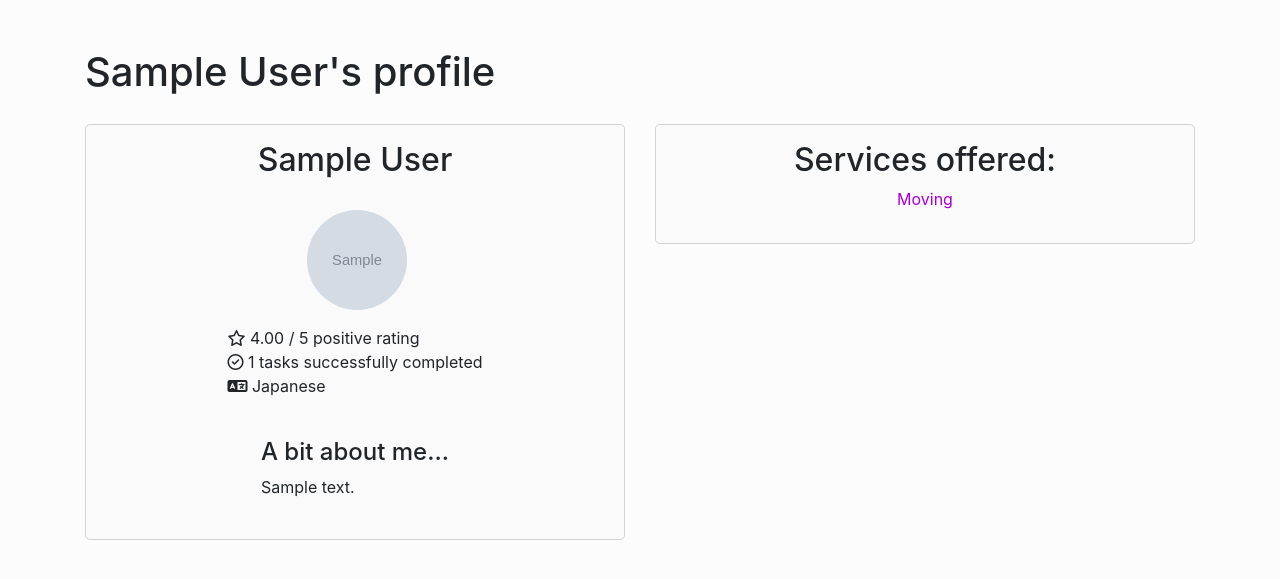
After one commit to j-scu486/taskusagi, a Django app: page /accounts/tasker_profile/1 in a window 1280 px wide. The commit adds this page. Shown: the top 579 px of the page. Run offline with Django 3.2, Linux system fonts and the light colour scheme; tables that the repository leaves empty hold one stand-in row (values such as "Sample post"); grey boxes marked "Sample" are stand-in pictures; some libraries are stand-ins or nearby versions.

Commit message:
tasker profile page

```diff
--- a/templates/dashboard.html
+++ b/templates/dashboard.html
@@ -87,8 +87,8 @@
                     <div class="info-2">
                         <p>{{ tasker.user.bio|truncatechars:80 }}</p>
                     </div>
-                    <div class="info-3">
-                        <a href="">Link to more info</a>
+                    <div class="info-3 my-4">
+                        <a href="{% url 'user:tasker-profile' tasker.user.id %}">View tasker profile</a>
                     </div>
                 </div>
                 {% endfor %}
--- /dev/null
+++ b/templates/users/tasker_profile.html
@@ -0,0 +1,51 @@
+{% extends 'base.html' %}
+
+{% block content %}
+
+<section id="tasker-profile">
+    <div class="container">
+        <h1 class="mt-5">{{ tasker }}'s profile </h1>
+
+        <div class="row">
+            <div class="col-md-6">
+                <div class="card-custom-2">
+                    <div class="info-1">
+                       <div class="info-container">
+                           <h2 style="text-align: center;">{{ tasker }}</h2>
+                           <div class="picture-container" style="margin: 1rem 0;">
+                            <div class="picture">
+                                <div class="profile-image" style="background-image: url({{ tasker.user.profile_picture.url }})"></div>
+                            </div>
+                        </div>
+                           <ul>
+                               <li><i class="far fa-star"></i> {{ tasker.rating }} / 5 positive rating</li>
+                               <li><i class="far fa-check-circle"></i> {{ tasker.completed }} tasks successfully completed</li>
+                               <li><i class="fas fa-language"></i> {{ tasker.user.get_language }}</li>
+                           </ul>
+                       </div>
+                    </div>
+                    <div class="info-2">
+                        <h4 class="mt-4">A bit about me...</h4>
+                        <p>{{ tasker.user.bio }}</p>
+                        <br>
+                    </div>
+                </div>
+            </div>
+
+            <div class="col-md-6">
+                <div class="card-custom-2">
+                    <div class="info-container">
+                        <h2>Services offered:</h2>
+                        <ul>
+                            {% for task in task_can_do %}
+                            <li><a href="{% url 'booking:schedule-booking' _id=tasker.user.id category=task.category %}">{{ task.get_category_display }}</a></li>
+                            {% endfor %}
+                        </ul>
+                    </div>
+                </div>
+            </div>
+        </div>
+    </div>
+</section>
+
+{% endblock %}
--- a/users/urls.py
+++ b/users/urls.py
@@ -1,5 +1,5 @@
 from django.urls import path
-from .views import SignUpView, SeekerSignUpView, TaskerSignUpView, edit_profile, tasks, task_delete, dashboard, tasker_schedule,tasker_schedule_delete,todo_delete
+from .views import SignUpView, SeekerSignUpView, TaskerSignUpView, edit_profile, tasks, task_delete, dashboard, tasker_schedule,tasker_schedule_delete,todo_delete, tasker_profile_view
 
 app_name = 'user'
 
@@ -14,5 +14,6 @@ urlpatterns = [
     path('tasker_schedule/', tasker_schedule, name='tasker-schedule'),
     path('tasker_task_delete/<int:_id>', task_delete, name='task-delete'),
     path('tasker_schedule_delete/<int:_id>', tasker_schedule_delete, name='tasker-schedule-delete'),
+    path('tasker_profile/<int:_id>', tasker_profile_view, name='tasker-profile'),
     path('todo_delete/<int:id>/', todo_delete, name='todo-delete')
 ]
--- a/users/views.py
+++ b/users/views.py
@@ -166,3 +166,9 @@ def todo_delete(request, id):
         obj.delete()
 
     return redirect('user:dashboard')
+
+def tasker_profile_view(request, _id):
+    tasker = Tasker.objects.filter(user=_id).first()
+    task_can_do = TaskCanDo.objects.filter(tasker__user=_id)
+
+    return render(request, 'users/tasker_profile.html', {'tasker': tasker, 'task_can_do': task_can_do})
```
